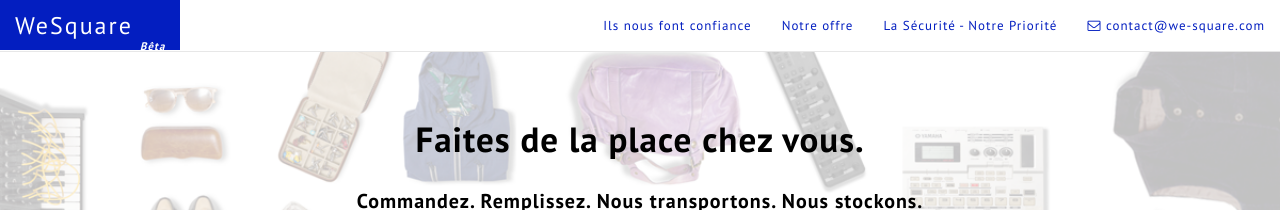
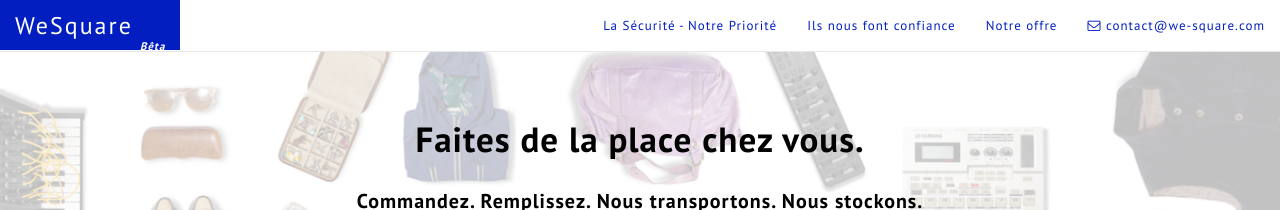
Before and after one commit to Seb1501/wesquare, a Jekyll site: the page built from index.html, in a window 1280 px wide. Shown: the top 210 px of the page. Built offline with Jekyll 4.4.1, drawn with Linux system fonts in a browser that asks for light colours; nearby versions of some CDN libraries; Markdown is read by kramdown in place of the engine named in the settings; some of the changed lines change nothing that is shown.

Commit message:
Changement d'ordre nav bar

```diff
--- a/_layouts/default.html
+++ b/_layouts/default.html
@@ -100,6 +100,13 @@
         <div class="collapse navbar-collapse" id="bs-example-navbar-collapse-1">
           <ul class="nav navbar-nav navbar-right">
 
+             <li>
+               <a href="index.html#securite" id="title-nav">
+                La Sécurité - Notre Priorité
+               </a>
+            </li>
+
+
             <li>
                <a href="index.html#carousel" id="title-nav">
                 Ils nous font confiance
@@ -111,11 +118,7 @@
                 Notre offre
                </a>
             </li>
-            <li>
-               <a href="index.html#securite" id="title-nav">
-                La Sécurité - Notre Priorité
-               </a>
-            </li>
+
             <!-- <li>
                <a href="#" id="title-nav">
                 <i class="fa fa-phone"></i> 06 61 73 80 39
```
Also changed, not shown: 9 other files.
